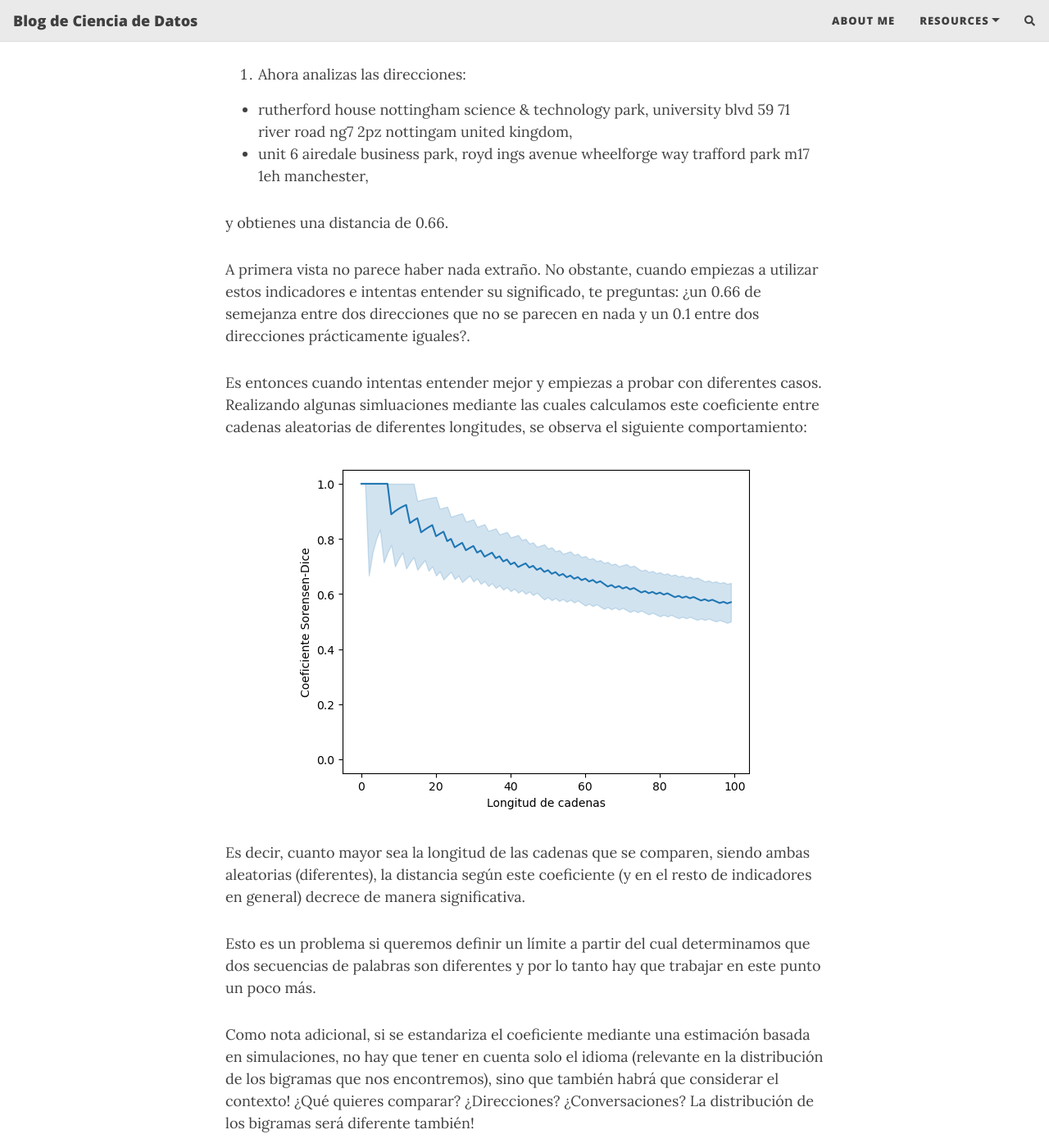
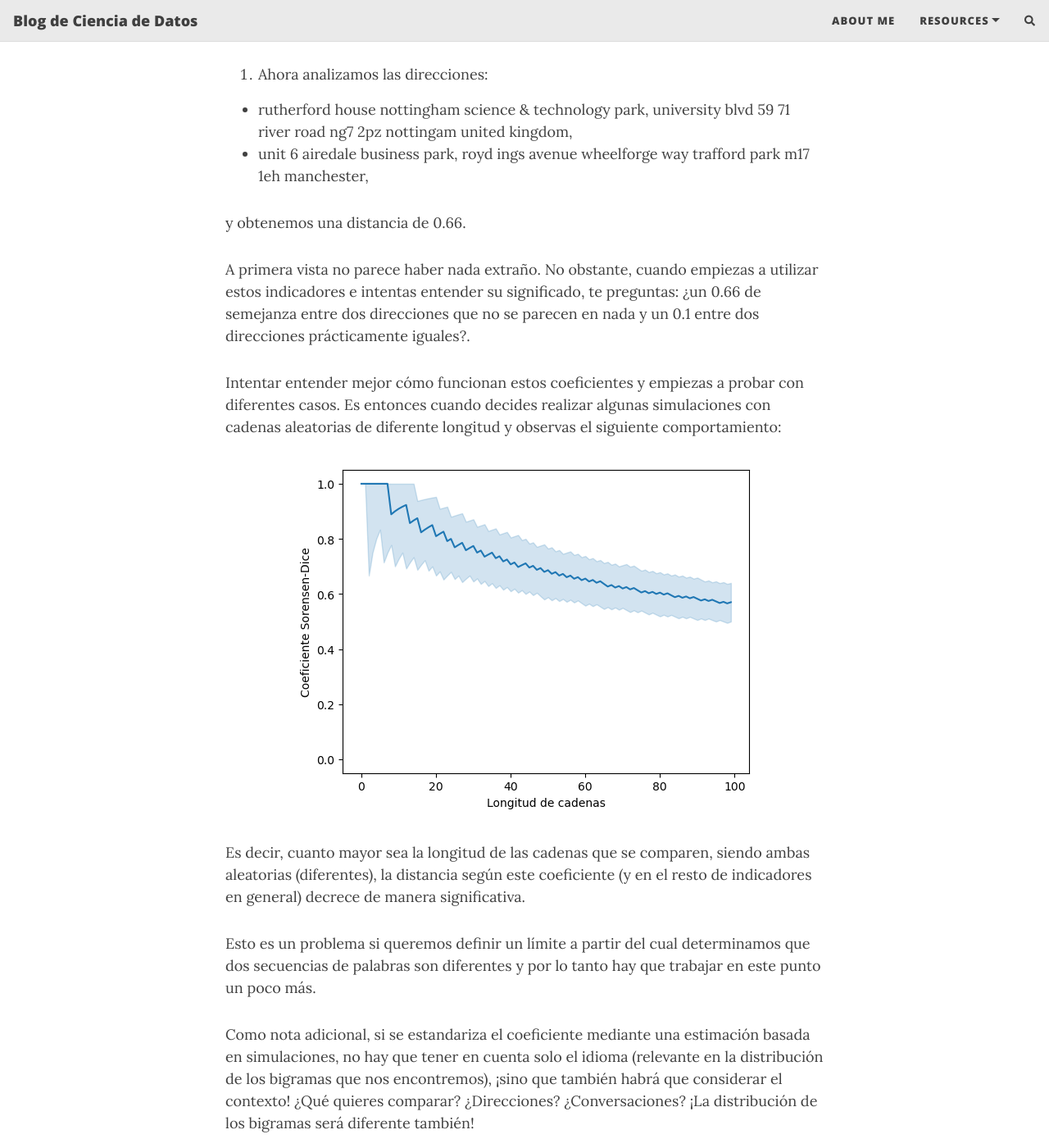
Before and after one commit to JordiRiMe/jordirime.github.io, a Jekyll site: the page built from _posts/2023-01-27-string-similarity-part2.md, in a window 1280 px wide and 1400 px high, scrolled down 792 px. Shown: the whole window at 82% size. Built offline with Jekyll 4.4.1, drawn with Linux system fonts in a browser that asks for light colours; nearby versions of some CDN libraries; formulas are drawn with MathJax 3; comment, search, counter and statistics services are not loaded; some of the changed text lies outside the part shown.

Commit message:
Update 2023-01-27-string-similarity-part2.md

```diff
--- a/_posts/2023-01-27-string-similarity-part2.md
+++ b/_posts/2023-01-27-string-similarity-part2.md
@@ -21,23 +21,23 @@
 
 Hasta aquí todo parece normal y es un punto en el que podrías dar por válido todo lo que has hecho sin pararte a analizar más a fondo. Es entonces cuando pones en producción el modelo y te encuentras con algunos casos particulares. Veamos en particular cómo funciona el coeficiente de Sorensen-Dice:
 
-1. Comparas las direcciones:
+1. Comparamos las direcciones:
 
 * 123 main street unit 4 scranton a1b 2c3,
 * 123 main street scranton a1b 2c3,
 
-las cuales tienen "distancia" es de 0.1.
+y tenemos un distancia de 0.1.
 
-2. Ahora analizas las direcciones:
+2. Ahora analizamos las direcciones:
 
 * rutherford house nottingham science & technology park, university blvd 59 71 river road  ng7 2pz nottingam united kingdom,
 * unit 6 airedale business park, royd ings avenue wheelforge way trafford park m17 1eh manchester,
 
-y obtienes una distancia de 0.66.
+y obtenemos una distancia de 0.66.
 
 A primera vista no parece haber nada extraño. No obstante, cuando empiezas a utilizar estos indicadores e intentas entender su significado, te preguntas: ¿un 0.66 de semejanza entre dos direcciones que no se parecen en nada y un 0.1 entre dos direcciones prácticamente iguales?.
 
-Es entonces cuando intentas entender mejor y empiezas a probar con diferentes casos. Realizando algunas simluaciones mediante las cuales calculamos este coeficiente entre cadenas aleatorias de diferentes longitudes, se observa el siguiente comportamiento:
+Intentar entender mejor cómo funcionan estos coeficientes y empiezas a probar con diferentes casos. Es entonces cuando decides realizar algunas simulaciones con cadenas aleatorias de diferente longitud y observas el siguiente comportamiento:
 
 ![Coeficiente de Sorensen-Dice en función de la longitud de las palabras](/assets/img/sorensen_dice_estimator.png){:style="display:block; margin-left:auto; margin-right:auto"}
 
@@ -45,4 +45,4 @@
 
 Esto es un problema si queremos definir un límite a partir del cual determinamos que dos secuencias de palabras son diferentes y por lo tanto hay que trabajar en este punto un poco más.
 
-Como nota adicional, si se estandariza el coeficiente mediante una estimación basada en simulaciones, no hay que tener en cuenta solo el idioma (relevante en la distribución de los bigramas que nos encontremos), sino que también habrá que considerar el contexto! ¿Qué quieres comparar? ¿Direcciones? ¿Conversaciones? La distribución de los bigramas será diferente también!
+Como nota adicional, si se estandariza el coeficiente mediante una estimación basada en simulaciones, no hay que tener en cuenta solo el idioma (relevante en la distribución de los bigramas que nos encontremos), ¡sino que también habrá que considerar el contexto! ¿Qué quieres comparar? ¿Direcciones? ¿Conversaciones? ¡La distribución de los bigramas será diferente también!
```
